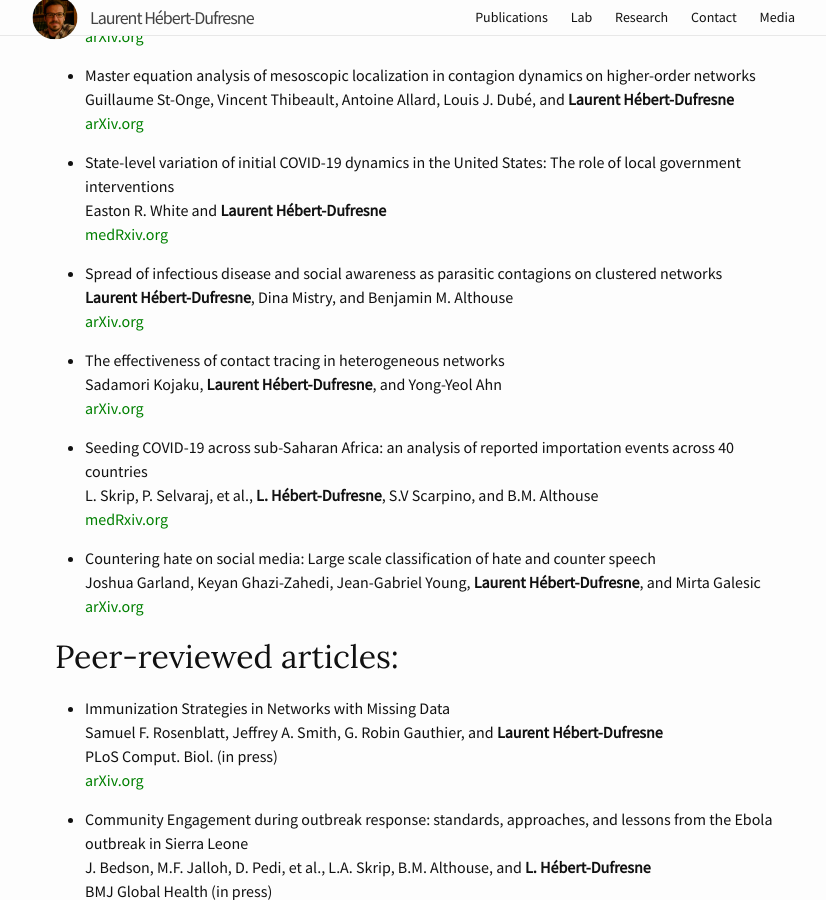
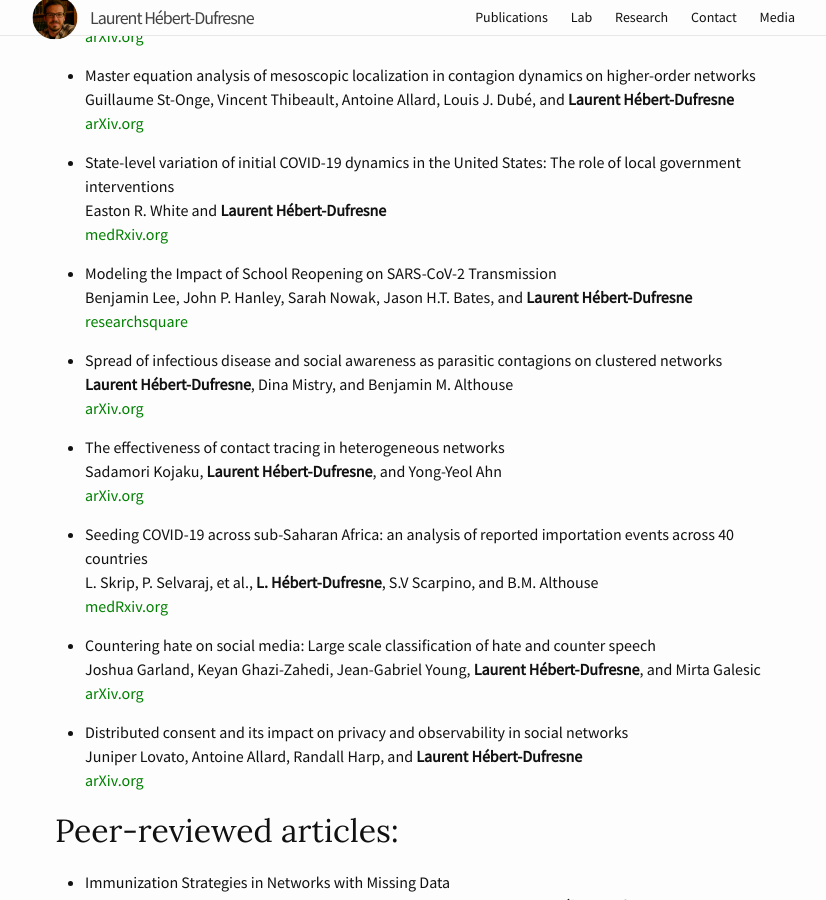
Before and after one commit to laurenthebertdufresne/laurenthebertdufresne.github.io, a Jekyll site: the page built from _pages/publications.md, in a window 1280 px wide and 900 px high, scrolled down 858 px. Shown: the whole window, without its empty margins (215-1041 px from the left). Built offline with Jekyll 4.4.1, drawn with Linux system fonts in a browser that asks for light colours.

Commit message:
new preprint

```diff
--- a/_pages/publications.md
+++ b/_pages/publications.md
@@ -35,6 +35,10 @@ weight: 2
     Easton R. White and **Laurent Hébert-Dufresne**
     [medRxiv.org](https://www.medrxiv.org/content/10.1101/2020.04.14.20065318v1)
 
+*   Modeling the Impact of School Reopening on SARS-CoV-2 Transmission
+    Benjamin Lee, John P. Hanley, Sarah Nowak, Jason H.T. Bates, and **Laurent Hébert-Dufresne**
+    [researchsquare](https://www.c/article/rs-38176/v1)
+
 *   Spread of infectious disease and social awareness as parasitic contagions on clustered networks
     **Laurent Hébert-Dufresne**, Dina Mistry, and Benjamin M. Althouse
     [arXiv.org](https://arxiv.org/abs/2003.10604)
@@ -50,6 +54,10 @@ weight: 2
 *   Countering hate on social media: Large scale classification of hate and counter speech
     Joshua Garland, Keyan Ghazi-Zahedi, Jean-Gabriel Young, **Laurent Hébert-Dufresne**, and Mirta Galesic
     [arXiv.org](https://arxiv.org/abs/2006.01974)
+
+*   Distributed consent and its impact on privacy and observability in social networks
+    Juniper Lovato, Antoine Allard, Randall Harp, and **Laurent Hébert-Dufresne**
+    [arXiv.org](https://arxiv.org/abs/2006.16140)
 
 ## Peer-reviewed articles:
 
```
